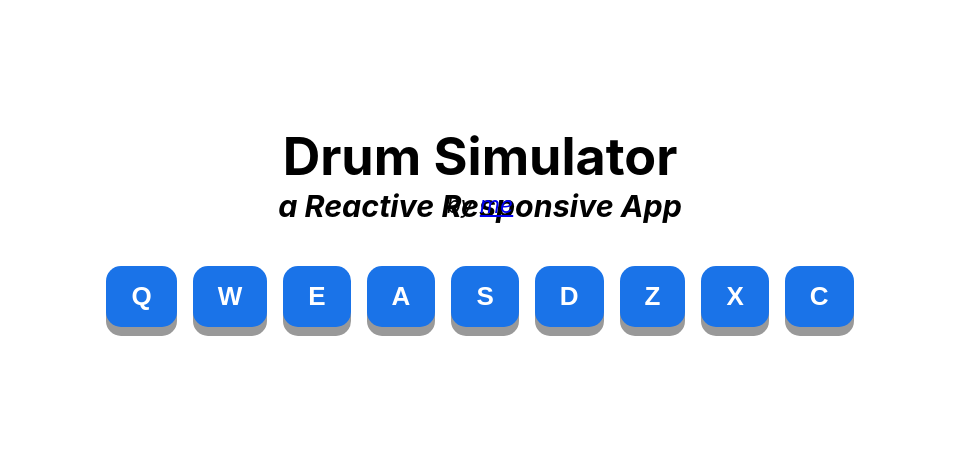
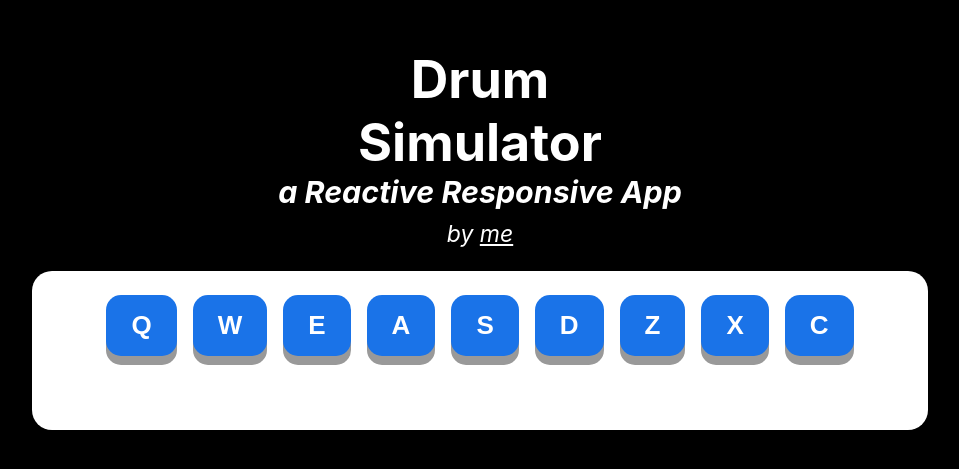
Before and after one commit to DiegoGorgazzi/drum-machine, a React (Create React App) app: page / in a window 1280 px wide. Shown: the part 171-640 px from the top of the page, without its empty margins (160-1119 px from the left). Built offline with nearby package versions, Linux system fonts and the light colour scheme.

Commit message:
Adjust font color on title and overall alignment

```diff
--- a/src/App.css
+++ b/src/App.css
@@ -2,8 +2,9 @@
   display: flex;
   justify-content: center;
   flex-direction: column;
+  align-items: center;
   min-height: 100vh;
-  background-color: white;
+  background-color: black;
   text-align: center;
   font-size: calc(10px + 2vmin);
 }
@@ -11,24 +12,31 @@
 
 h1 {
   margin:5%;
+  color: white;
 }
 
 h3 {
   margin-top: -5%;
   font-style: oblique;
+  color: white;
 }
 
 .appAuthor {
   font-size: calc(7px + 2vmin);
   margin-top:-5%;
   font-style: italic;
+  color: white;
 }
 
 .drum-name {
   padding: 15px 25px;
-  font-size: 16px;
+  font-size: 20px;
   text-align: center;
   font-weight:900;
   color: black;
   margin: 8px;
 }
+
+a {
+  color: white;
+}
```
